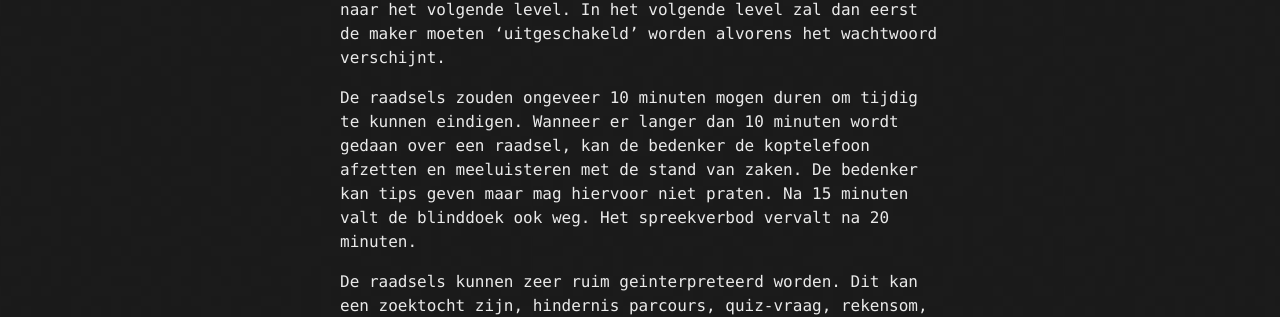
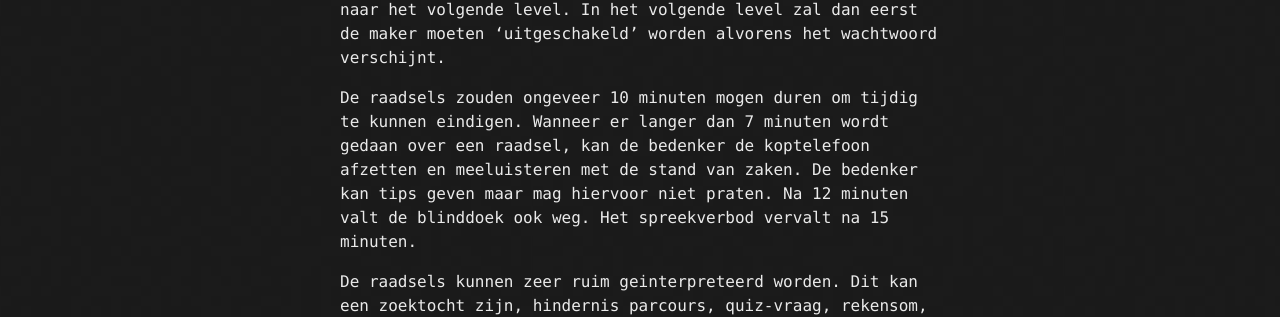
Before and after one commit to kkelchte/CTR-ESC, a Jekyll site: the page built from assets/regels.md, in a window 1280 px wide. Shown: the part 727-1044 px from the top of the page. Built offline with Jekyll 4.4.1, drawn with Linux system fonts in a browser that asks for light colours.

Commit message:
Update regels.md

```diff
--- a/assets/regels.md
+++ b/assets/regels.md
@@ -13,7 +13,7 @@ Op 24/12/2017 16:30 start CTR-ESC des huizes familie Kelchtermans-Deketelaere. M
 
 Vanop een computer worden instructies gegeven. Deze instructues geven mee wie de bedenker van het eerst volgende raadsel is. Deze persoon mag gedurende zijn of haar raadsel niets zeggen. De persoon wordt met een blinddoek en koptelefoon op een vaste plaats in de ruimte gezet die zij of hij pas mag verlaten als de code is gekraakt. Pas als deze persoon is 'uitgeschakeld', verschijnt het raadsel op het scherm samen met de ruimte om het antwoord in te geven. Let erop dat het antwoord zonder extra spaties/verkeerde hoofdletters moet ingegeven worden alvorens kan verder gegaan naar het volgende level. In het volgende level zal dan eerst de maker moeten 'uitgeschakeld' worden alvorens het wachtwoord verschijnt.
 
-De raadsels zouden ongeveer 10 minuten mogen duren om tijdig te kunnen eindigen. Wanneer er langer dan 10 minuten wordt gedaan over een raadsel, kan de bedenker de koptelefoon afzetten en meeluisteren met de stand van zaken. De bedenker kan tips geven maar mag hiervoor niet praten. Na 15 minuten valt de blinddoek ook weg. Het spreekverbod vervalt na 20 minuten.
+De raadsels zouden ongeveer 10 minuten mogen duren om tijdig te kunnen eindigen. Wanneer er langer dan 7 minuten wordt gedaan over een raadsel, kan de bedenker de koptelefoon afzetten en meeluisteren met de stand van zaken. De bedenker kan tips geven maar mag hiervoor niet praten. Na 12 minuten valt de blinddoek ook weg. Het spreekverbod vervalt na 15 minuten.
 
 De raadsels kunnen zeer ruim geinterpreteerd worden. Dit kan een zoektocht zijn, hindernis parcours, quiz-vraag, rekensom, ... . Misschien is een raadselketting een betere omschrijving. Er is steeds één hoofdoplossing of paswoord die ingegeven moet worden in om naar het volgende level te kunnen gaan. Daarnaast kan het zijn dat er bij een raadsel zijsporen zijn die kunnen leiden tot bonussen zoals extra tijd.
 
```
